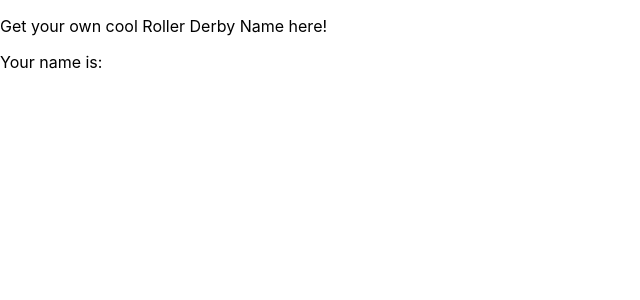
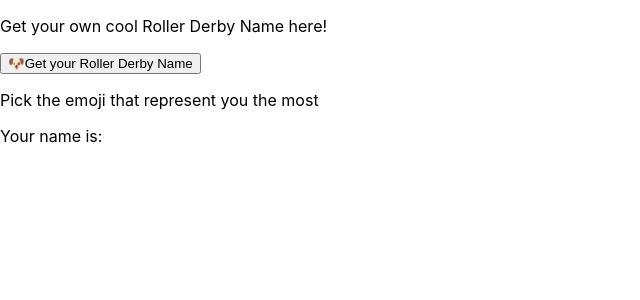
Before and after one commit to Ruterryter/roller-derby-names, a React (Create React App) app in the folder frontend/: page / in a window 1280 px wide. Shown: the top 300 px of the page, without its empty margins (0-640 px from the left). Built offline with nearby package versions, Linux system fonts and the light colour scheme; no server answers.

Commit message:
changes in app.js

```diff
--- a/frontend/src/App.js
+++ b/frontend/src/App.js
@@ -1,19 +1,25 @@
-import React from 'react';
+import React, { useState } from 'react';
+import { CatergoryButton } from './components/CatergoryButton';
 import Randomizer from './components/Randomizer';
 
 
 
-function App() {
+export function App() {
+  const [randomizerVisible, setRandomizerVisible] = useState(false);
   return (
     <div className="App">
       <header className="App-header">
         <p>
           Get your own cool Roller Derby Name here!
         </p>
-        <Randomizer />
+        <CatergoryButton title="Get your Roller Derby Name"
+          emoji="🐶" onClick={() => setRandomizerVisible(true)}
+        />
       </header>
+      <Randomizer visible={randomizerVisible} />
     </div>
   );
 }
 
+
 export default App;
--- a/frontend/src/components/CatergoryButton.js
+++ b/frontend/src/components/CatergoryButton.js
@@ -1,13 +1,17 @@
 import React, { useState } from 'react';
+import Randomizer from './Randomizer';
 
 
-export const CatergoryButton = ({ emoji, onClick, category }) => {
+export const CatergoryButton = ({ emoji, onClick, title, }) => {
+
   return (
     <div>
-      <button>💄</button>
-      <button>🏴‍☠️</button>
-      <button>🤡</button>
-      <button>🐈</button>
+      <button onClick={onClick} title={title}>
+        <span role="img" aria-label="emoji">
+          {emoji}
+          {title}
+        </span>
+      </button>
     </div>
   );
 }
--- a/frontend/src/components/Randomizer.js
+++ b/frontend/src/components/Randomizer.js
@@ -12,45 +12,31 @@ const url = 'https://derby-names.herokuapp.com/rollerderbynames'
 
 
 const Randomizer = () => {
-  let [yourName, setYourName] = useState([])
-  let [yourRollerDerbyName, setYourRollerDerbyName] = useState([])
-
+  const [yourName, setYourName] = useState({ firstName: "", lastName: "" })
 
   useEffect(() => {
     fetch(url)
+
       .then((res) => res.json())
       .then((names) => {
-        let randomName = Math.floor(Math.random() * names.length)
-        //const yourRollerDerbyName = names.filter((index) => index.names === index) - används ej
+        setYourName(names[Math.floor(Math.random() * names.length)])
 
-        setYourName(randomName)
-        // yourName retunerar då ett index, mappa över indexet och få fram firstName och lastName
-
-        //varför funkar inte denna?
-        let yourRollerDerbyName = yourName.map(user => {
-          return (
-            yourRollerDerbyName.push({ firstname: user.firstName, lastname: user.lastName, id: user._id, })
-          )
-        })
-        setYourRollerDerbyName(yourRollerDerbyName)
+        // const yourRollerDerbyName = (names[Math.floor(Math.random() * names.length)])
+        //setYourName(yourRollerDerbyName)
       })
-  })
-
-
-  console.log(yourRollerDerbyName)
+  }, [])
 
 
 
   return (
     <>
-      {/* <p>Pick the emoji that represent you the most</p>
+      <p>Pick the emoji that represent you the most</p>
       {/* <CatergoryButton
-      emoji= {}
-      category= {}
-      onClick={}/> */}
+        title="Get your Roller Derby Name"
+        emoji="🐶"
+        onClick={setYourName} /> */}
 
-      <div>Your name is: </div>
-
+      <div>Your name is: {yourName.firstName} {yourName.lastName} </div>
 
 
     </>
```
